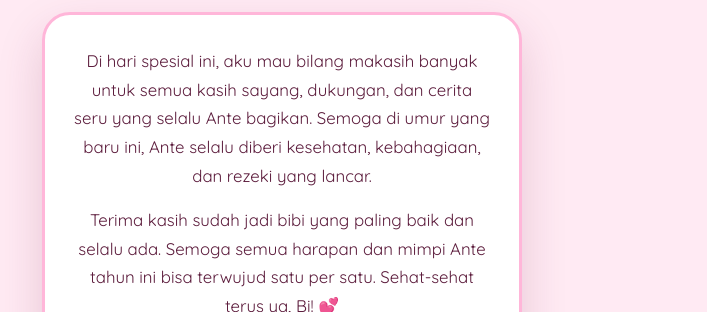
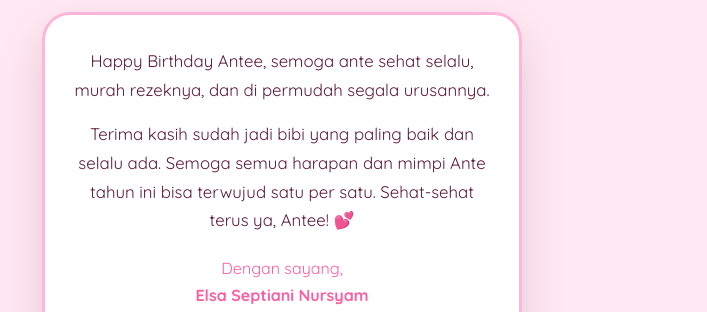
Before and after one commit to paulusfransiscus/Happy-Birthday, a plain HTML site: page ucapan.html in a window 1280 px wide. Shown: the part 269-581 px from the top of the page, without its empty margins (358-1065 px from the left). Drawn offline with Linux system fonts and the light colour scheme.

Commit message:
ucapan.html

```diff
--- a/ucapan.html
+++ b/ucapan.html
@@ -119,14 +119,12 @@ h1 { font-family: 'Baloo 2', sans-serif; }
   <section class="message-card">
     <!-- Ganti paragraf di bawah ini dengan ucapan asli km -->
     <p>
-      Di hari spesial ini, aku mau bilang makasih banyak untuk semua kasih sayang,
-      dukungan, dan cerita seru yang selalu Ante bagikan. Semoga di umur yang baru
-      ini, Ante selalu diberi kesehatan, kebahagiaan, dan rezeki yang lancar.
+       Happy Birthday Antee, semoga ante sehat selalu, murah rezeknya, dan di permudah segala urusannya.
     </p>
     <p>
       Terima kasih sudah jadi bibi yang paling baik dan selalu ada. Semoga semua
       harapan dan mimpi Ante tahun ini bisa terwujud satu per satu. Sehat-sehat terus
-      ya, Bi! 💕
+      ya, Antee! 💕
     </p>
     <p class="signature">Dengan sayang,<br><strong>Elsa Septiani Nursyam</strong></p>
   </section>
```
